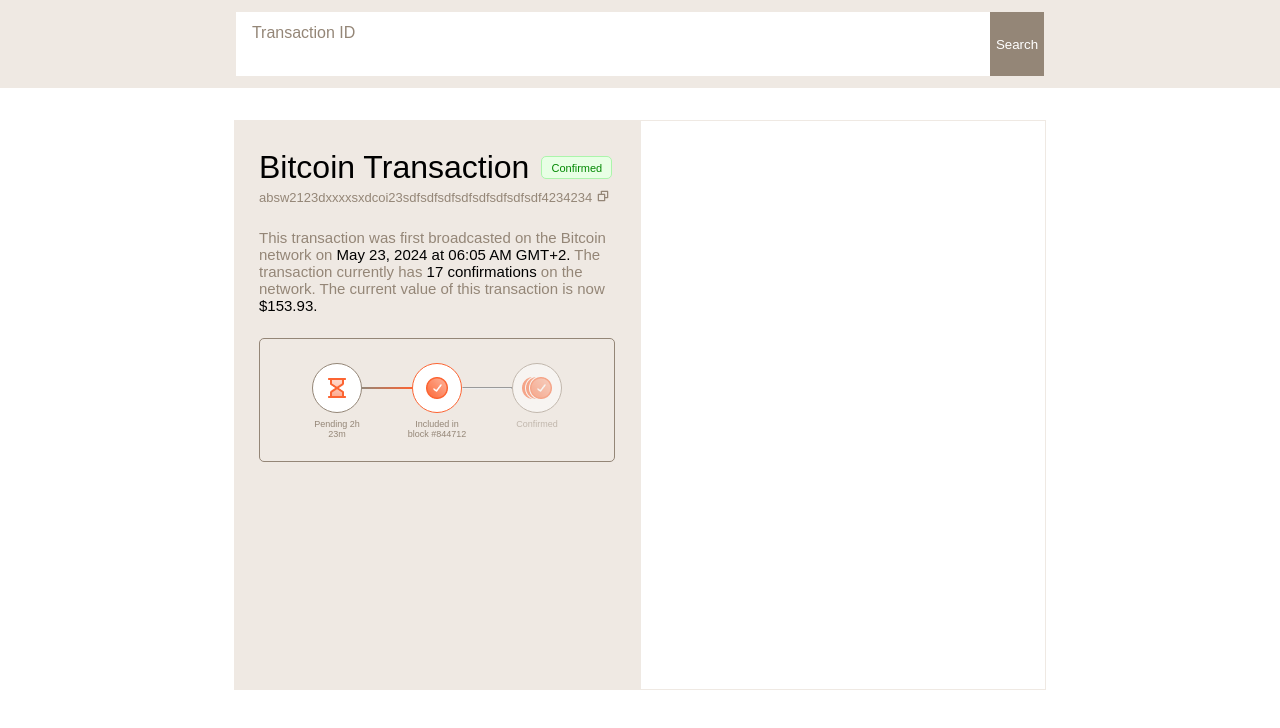
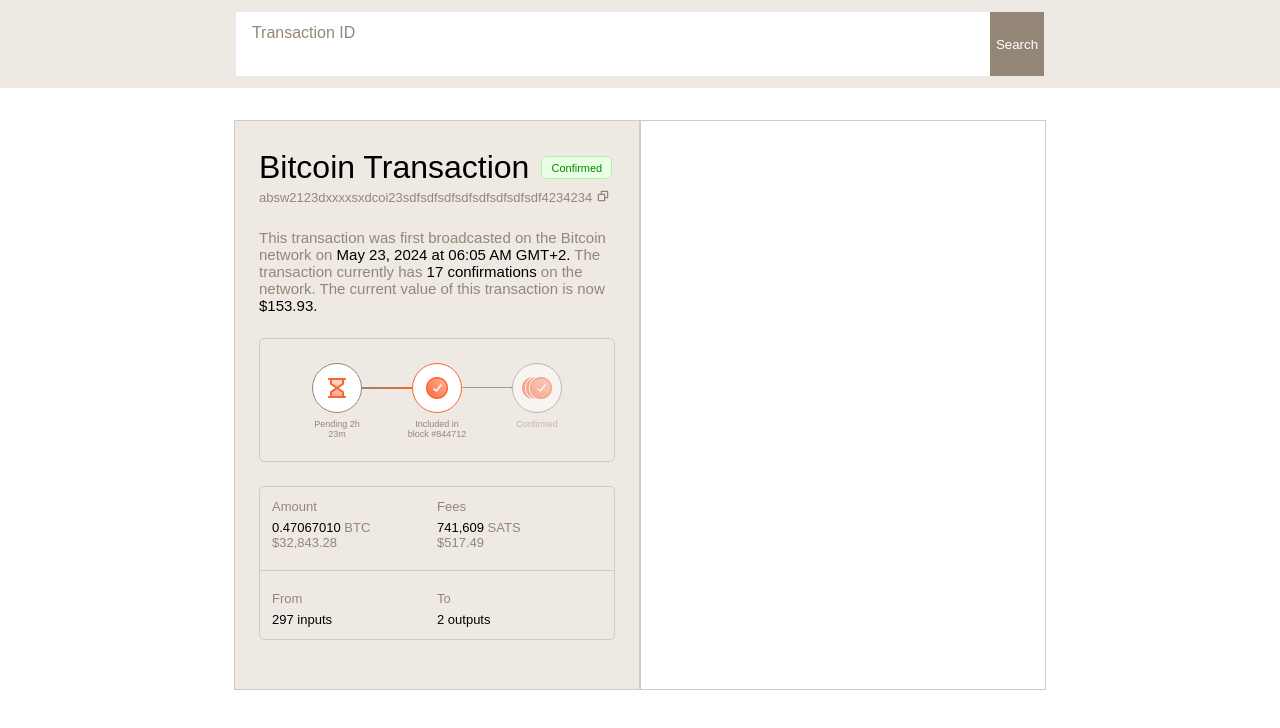
Before and after one commit to adsilvercomp/Bitcoin_Transaction, a React (Create React App) app: page / in a window 1280 px wide. Shown: the top 728 px of the page. Built offline with nearby package versions, Linux system fonts and the light colour scheme.

Commit message:
finished draft of status layout

```diff
--- a/src/App.css
+++ b/src/App.css
@@ -5,6 +5,7 @@
   --orange: #FC6432;
   --black: #000000;
   --white: #FFFFFFFF;
+  --light-gray: rgb(208, 203, 203);
   --space-1: 12px;
   --space-2: 16px;
   --space-3: 24px;
@@ -34,9 +35,20 @@
   height:520px;
   min-height: 520px;
   padding: var(--space-3);
-  border: solid 1px var(--beige);
+  border: solid 1px var(--light-gray);
   display: flex;
   flex-direction: column;
+
+}
+
+.transactionStatusInnerContainer{
+  border: solid 1px var(--light-gray);
+  display: flex;
+  padding-left: 40px;
+  padding-right: 40px;
+  padding-top: var(--space-3);
+  padding-bottom: var(--space-5);
+  border-radius: var(--radius-1);
 }
 
 @media (max-width: 820px){
--- a/src/components/TransactionStatus/TransactionStatus.jsx
+++ b/src/components/TransactionStatus/TransactionStatus.jsx
@@ -17,6 +17,32 @@
             <p className={'transactionStatusDescription'}>This transaction was first broadcasted on the Bitcoin network on <span className={'textHighlight'}>May 23, 2024 at 06:05 AM GMT+2.</span> The transaction currently has <span className={'textHighlight'}>17 confirmations</span> on the network. The current value of this transaction is now <span className={'textHighlight'}>$153.93.</span></p>
 
             <TransactionStatusIcons/>
+
+            <section className={'transactionStatusInnerContainer transactionStatusInfoContainer'}>
+                <section className={'transactionStatusInfo'}>
+                    <div className={'statusInfoSection'}>
+                        <h5 className="statusInfoText statusInfoHeader">Amount</h5>
+                        <p className="statusInfoText"><span className='textHighlight'>0.47067010</span> BTC</p>
+                        <p className="statusInfoText">$32,843.28</p>
+                    </div>
+                    <div className={'statusInfoSection'}>
+                        <h5 className="statusInfoText statusInfoHeader">Fees</h5>
+                        <p className="statusInfoText"><span className='textHighlight'>741,609</span> SATS</p>
+                        <p className="statusInfoText">$517.49</p>
+                    </div>
+                </section>
+                <hr className={'divider'} />
+                <section className={'transactionStatusInfo'}>
+                    <div className={'statusInfoSection'}>
+                        <h5 className="statusInfoText statusInfoHeader">From</h5>
+                        <p className="statusInfoText"><span className='textHighlight'>297 inputs</span></p>
+                    </div>
+                    <div className={'statusInfoSection'}>
+                        <h5 className="statusInfoText statusInfoHeader">To</h5>
+                        <p className="statusInfoText"><span className='textHighlight'>2 outputs</span></p>
+                    </div>
+                </section>
+            </section>
         </section>
     )
 }
--- a/src/components/TransactionStatus/styles.css
+++ b/src/components/TransactionStatus/styles.css
@@ -68,5 +68,40 @@
 
 .textHighlight{
     color: var(--black);
+}
 
+.transactionStatusInfoContainer{
+    margin-top: var(--space-3);
+    flex-direction: column;
+    padding: 0;
 }
+
+.transactionStatusInfo{
+    display: flex;
+    flex-direction:row;
+    margin: var(--space-1);
+}
+
+.statusInfoSection{
+    display: flex;
+    flex-direction:column;
+    flex:1;
+}
+
+.statusInfoHeader{
+    font-weight:normal;
+    padding-bottom: 6px;
+}
+
+.statusInfoText{
+    font-size: 13px;
+    color: var(--dark-beige);
+    margin: 0;
+}
+
+.divider{
+    width: 100%;
+    border:none;
+    height: 1px;
+    background-color: var(--light-gray);
+}
--- a/src/components/TransactionStatusIcons/TransactionStatusIcons.jsx
+++ b/src/components/TransactionStatusIcons/TransactionStatusIcons.jsx
@@ -5,7 +5,7 @@
 import inBlockIcon from '../../icons/inBlock.png';
 const TransactionStatusIcons = () => {
     return(
-        <section className={'transactionStatusIconContainer'}>
+        <section className={'transactionStatusInnerContainer transactionStatusIconContainer'}>
                 <div className={'iconContainer pastStatus'}>
                     <img src={pendingIcon}/>
                     <h5 className='transactionIconStatus'>Pending 2h 23m</h5>
--- a/src/components/TransactionStatusIcons/styles.css
+++ b/src/components/TransactionStatusIcons/styles.css
@@ -1,12 +1,5 @@
 .transactionStatusIconContainer{
-    border: solid 1px var(--dark-beige);
-    display: flex;
-    padding-left: 40px;
-    padding-right: 40px;
-    padding-top: var(--space-3);
-    padding-bottom: var(--space-5);
     justify-content: space-around;
-    border-radius: var(--radius-1);
 }
 
 .transactionStatusIconTextContainer{
@@ -72,6 +65,7 @@
     animation: gradientAnimation 1s ease-in-out; /* Adjust duration and easing as needed */
 }
 
+
 /* animate horizontal rule */
 @keyframes gradientAnimation {
     0% {
```
